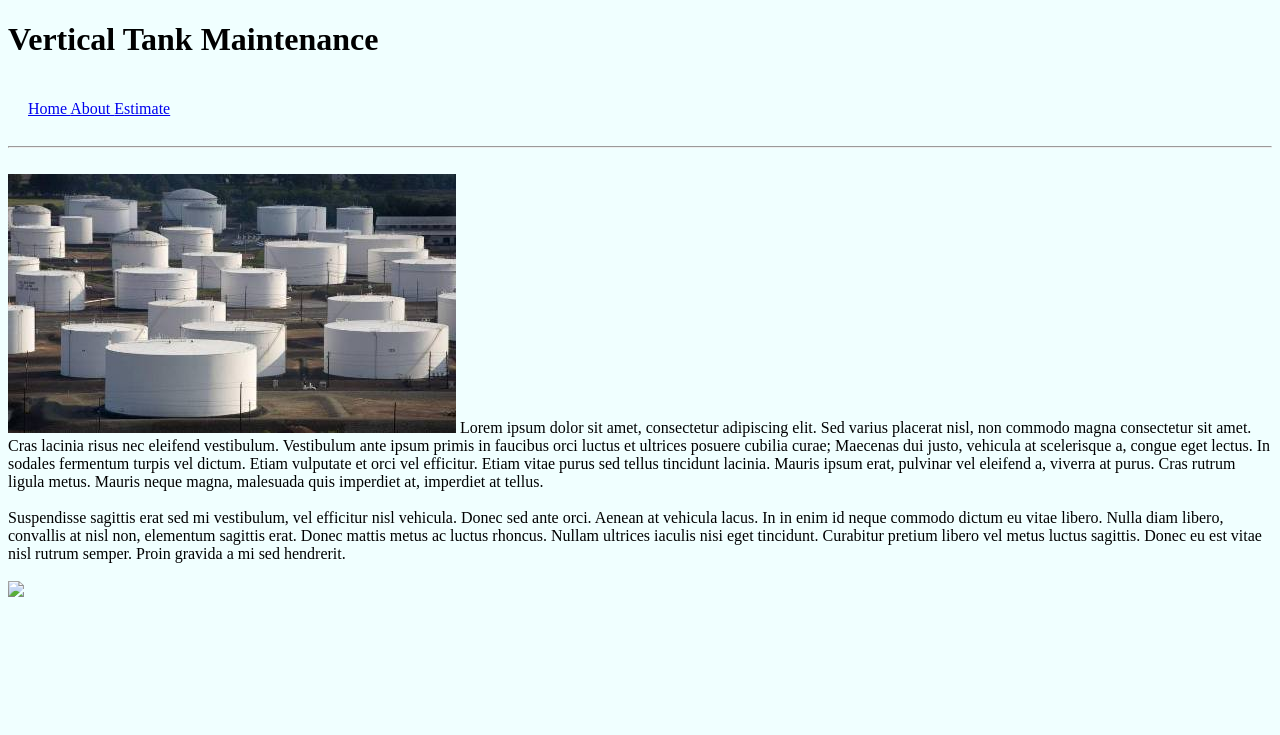
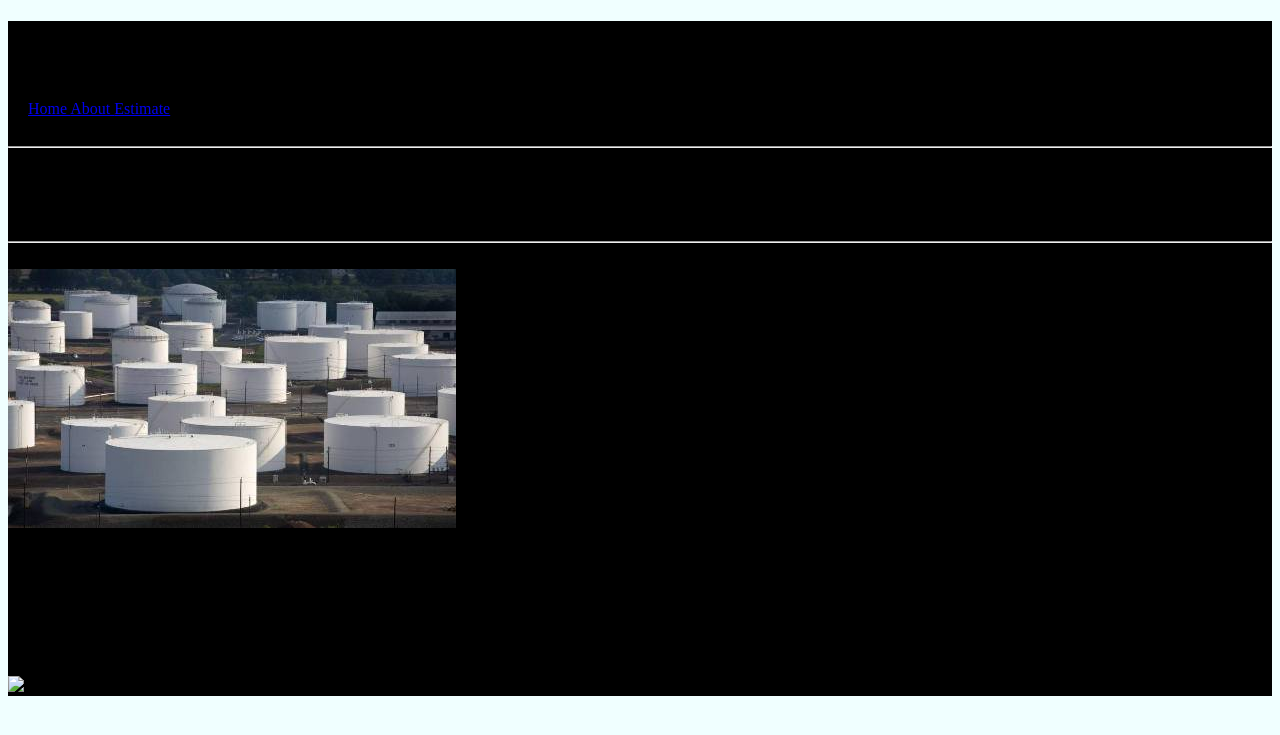
Before and after one commit to bcarr1321/Bcarr_HW9, a Flask app: page / in a window 1280 px wide. Shown: the top 735 px of the page. Run offline with Flask 2, Linux system fonts and the light colour scheme; some libraries are stand-ins or nearby versions.

Commit message:
troubleshooting

```diff
--- a/app.py
+++ b/app.py
@@ -1,5 +1,5 @@
 from flask import Flask
-from flask import render_template, request
+from flask import render_template, request, url_for
 app = Flask(__name__)
 
 @app.route('/')
--- a/static/css/stylesheet.css
+++ b/static/css/stylesheet.css
@@ -4,3 +4,6 @@ body{
 nav{
     padding: 20px;
 }
+div{
+    background-color: black;
+}
--- a/templates/About.html
+++ b/templates/About.html
@@ -2,7 +2,9 @@
 
 {% block title %} About Vertical Tank Maintenance {% endblock %}
 {% block body %}
-
+<h2>About Vertical Maintenance</h2>
+<hr>
+<br>
 <a href="https://placeholder.com"><img src="https://via.placeholder.com/150"></a>
 <br></br>
 Lorem ipsum dolor sit amet, consectetur adipiscing elit. Nullam vestibulum mattis eros suscipit pellentesque. Aenean eleifend posuere dolor et malesuada. Donec eu libero a ligula pulvinar tristique ornare at nunc. Vestibulum a tellus sapien. Class aptent taciti sociosqu ad litora torquent per conubia nostra, per inceptos himenaeos. Suspendisse sollicitudin quam eu laoreet fringilla. Lorem ipsum dolor sit amet, consectetur adipiscing elit. Maecenas sagittis, dui in condimentum porta, est leo ullamcorper nulla, venenatis blandit orci elit vitae libero. Pellentesque finibus volutpat facilisis. Morbi in justo faucibus, posuere mi vitae, rhoncus quam. Praesent semper euismod elit eget tempus. Phasellus a aliquam augue. Vestibulum in viverra mi, at vestibulum nibh. Aenean porta, sem at tincidunt porta, justo purus tristique lacus, ac finibus risus nulla eget ligula. Cras euismod varius nisi ut rhoncus. Etiam vitae imperdiet turpis.
--- a/templates/Estimate.html
+++ b/templates/Estimate.html
@@ -3,7 +3,7 @@
 {% block title %} VTM Estimator {% endblock %}
 
 {% block body %}
-<h2>VTM Estimator</h2>
+<h3>VTM Estimator</h3>
 <form action="/add" method="POST">
 
 	<label for="radius">
--- a/templates/index.html
+++ b/templates/index.html
@@ -2,7 +2,10 @@
 
 {% block title %} Welcome to the home page {% endblock %}
 {% block body %}
-<img src="/photos/tanks.jpg">
+<h2>Welcome to VTM</h2>
+<hr>
+<br>
+<img src="/photos/tanks.jpg"/>
 Lorem ipsum dolor sit amet, consectetur adipiscing elit. Sed varius placerat nisl, non commodo magna consectetur sit amet. Cras lacinia risus nec eleifend vestibulum. Vestibulum ante ipsum primis in faucibus orci luctus et ultrices posuere cubilia curae; Maecenas dui justo, vehicula at scelerisque a, congue eget lectus. In sodales fermentum turpis vel dictum. Etiam vulputate et orci vel efficitur. Etiam vitae purus sed tellus tincidunt lacinia. Mauris ipsum erat, pulvinar vel eleifend a, viverra at purus. Cras rutrum ligula metus. Mauris neque magna, malesuada quis imperdiet at, imperdiet at tellus.
 <br></br>
 Suspendisse sagittis erat sed mi vestibulum, vel efficitur nisl vehicula. Donec sed ante orci. Aenean at vehicula lacus. In in enim id neque commodo dictum eu vitae libero. Nulla diam libero, convallis at nisl non, elementum sagittis erat. Donec mattis metus ac luctus rhoncus. Nullam ultrices iaculis nisi eget tincidunt. Curabitur pretium libero vel metus luctus sagittis. Donec eu est vitae nisl rutrum semper. Proin gravida a mi sed hendrerit.
```
Also changed, not shown: photos/above_ground_vertical_tanks.jpg (deleted).
